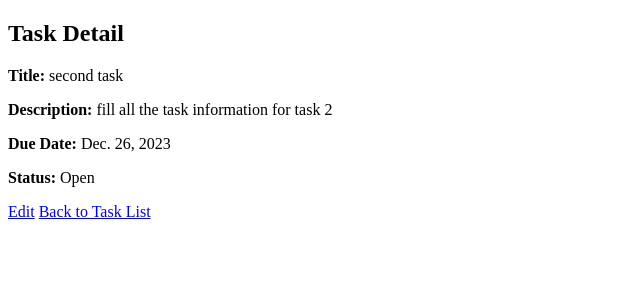
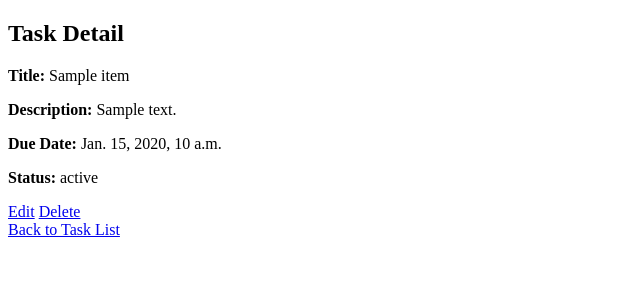
Before and after one commit to bhaveshbaldaniya8850/TODO_Application, a Django app: a page that uses algobulls_todo/todo_app/templates/todo_app/task_detail.html in a window 1280 px wide. Shown: the top 300 px of the page, without its empty margins (0-640 px from the left). Run offline with Django 5.2, Linux system fonts and the light colour scheme; data comes from the database, SQL or seed files in the repository; both versions use the stored data as it was before the commit; tables that the repository leaves empty hold one stand-in row (values such as "Sample post"); a database or web service that is not in the repository returns one stand-in record (values such as "Sample title"); data that the repository does not hold is empty.

Commit message:
Intermediate Commit

```diff
--- a/algobulls_todo/algobulls_todo/urls.py
+++ b/algobulls_todo/algobulls_todo/urls.py
@@ -25,4 +25,5 @@ urlpatterns = [
     path('create/', include('todo_app.urls')),
     path('update/<int:task_id>/', include('todo_app.urls')),
     path('view/<int:task_id>/', include('todo_app.urls')),
+    path('delete/<int:task_id>/', include('todo_app.urls')),
 ]
--- a/algobulls_todo/todo_app/templates/todo_app/task_detail.html
+++ b/algobulls_todo/todo_app/templates/todo_app/task_detail.html
@@ -14,6 +14,8 @@
 
     <!-- Link to go back to the task list -->
     <a href="{% url 'update_task' task.id %}">Edit</a>
+    <a href="{% url 'delete_task' task.id %}">Delete</a>
+    <br>
     <a href="{% url 'task_list'%}">Back to Task List</a>
 </body>
 </html>
--- a/algobulls_todo/todo_app/templates/todo_app/task_list.html
+++ b/algobulls_todo/todo_app/templates/todo_app/task_list.html
@@ -22,12 +22,16 @@
                 {{ task.title }}
                 (<a href="{% url 'view_task' task.id %}">View</a>)
                 (<a href="{% url 'update_task' task.id %}">Edit</a>)
+                (<a href="{% url 'delete_task' task.id %}">Delete</a>)
             </li>
         {% endfor %}
     </ul>
 
     <!-- Link to create a new task -->
     <button type="button" class="btn btn-outline-primary"><a href="{% url 'create_task' %}">Create New Task</a></button>
-
+   {% comment %} <br>
+    <div class="form-group">
+        <p1>testcase {{tasks}}</p1>
+    </div> {% endcomment %}
 </body>
 </html>
--- a/algobulls_todo/todo_app/urls.py
+++ b/algobulls_todo/todo_app/urls.py
@@ -3,9 +3,11 @@ from . import views
 from .views import *
 
 urlpatterns = [
+    # path('index', index, name='index'),
     path('', task_list, name='task_list'),
     path('task_list', task_list, name='task_list'),
     path('create/', create_task, name='create_task'),
     path('update/<int:task_id>/', update_task, name='update_task'),
     path('view/<int:task_id>/', view_task, name='view_task'),
+    path('delete/<int:task_id>/', delete_task, name='delete_task'),
 ]
--- a/algobulls_todo/todo_app/views.py
+++ b/algobulls_todo/todo_app/views.py
@@ -2,41 +2,172 @@ from django.shortcuts import render, redirect, get_object_or_404
 from django.http import HttpResponse
 from .models import *
 from .forms import TaskForm
+import requests, json
+from django.core.serializers.json import DjangoJSONEncoder
+
 
 # Create your views here.
 # def index(request):
 #     tasks = Task.objects.all()
+#     tasks = ['25', 'bhavesh']
 #     context = {'tasks' : tasks}
 #     return render(request, 'todo_app/list.html', context)
 
 def task_list(request):
-    tasks = Task.objects.all()
+    # Make a GET request to your API endpoint to fetch todo items
+    api_url = 'http://localhost:8000/api/todos/'
+    response = requests.get(api_url)
+
+    if response.status_code == 200:
+        tasks = response.json()
+    else:
+        tasks = []
+
     return render(request, 'todo_app/task_list.html', {'tasks': tasks})
+
+# def task_list(request):
+#     tasks = Task.objects.all()
+#     return render(request, 'todo_app/task_list.html', {'tasks': tasks})
 
 def create_task(request):
     if request.method == 'POST':
         form = TaskForm(request.POST)
         if form.is_valid():
-            form.save()
-            return redirect('task_list')  # Change 'task_list' to your actual task list URL
+            # Validate the form and retrieve cleaned data
+            cleaned_data = form.cleaned_data
+            tags_list = list(cleaned_data['tags'].values())
+            print(cleaned_data)
+
+            # Make a POST request to create a new task through the API
+            api_url = 'http://localhost:8000/api/todos/'
+            data = {
+                'title': cleaned_data['title'],
+                'description': cleaned_data['description'],
+                'due_date': cleaned_data['due_date'],
+                'tags': tags_list,
+                'status': cleaned_data.get('status', 'OPEN'),
+            }
+            print(data)
+            response = requests.post(api_url, json= data)
+
+            if response.status_code == 201:
+                # Task created successfully, redirect to the task list
+                return redirect('task_list')
+            else:
+                # Handle error, you might want to show an error message to the user
+                pass
     else:
         form = TaskForm()
 
     return render(request, 'todo_app/task_form.html', {'form': form})
 
+
+# def create_task(request):
+#     if request.method == 'POST':
+#         form = TaskForm(request.POST)
+#         if form.is_valid():
+#             form.save()
+#             return redirect('task_list')
+#     else:
+#         form = TaskForm()
+
+#     return render(request, 'todo_app/task_form.html', {'form': form})
+
 def update_task(request, task_id):
-    task = Task.objects.get(pk=task_id)
+    # Get the task from the API
+    api_url = f'http://localhost:8000/api/todos/{task_id}/'
+    response = requests.get(api_url)
+
+    if response.status_code == 200:
+        task_data = response.json()
+    else:
+        # Handle error, you might want to show an error message to the user
+        task_data = {}
 
     if request.method == 'POST':
-        form = TaskForm(request.POST, instance=task)
+        form = TaskForm(request.POST)
         if form.is_valid():
-            form.save()
-            return redirect('task_list')  # Change 'task_list' to your actual task list URL
+            # Validate the form and retrieve cleaned data
+            cleaned_data = form.cleaned_data
+
+            # Convert queryset to a list of dictionaries
+            tags_list = list(cleaned_data['tags'].values())
+
+            # Make a PUT request to update the task through the API
+            update_data = {
+                'title': cleaned_data['title'],
+                'description': cleaned_data['description'],
+                'due_date': cleaned_data['due_date'],  # Serialize date to string
+                'tags': tags_list,
+                'status': cleaned_data.get('status', 'OPEN'),
+            }
+
+            update_response = requests.put(api_url, json=update_data)
+
+            if update_response.status_code == 200:
+                # Task updated successfully, redirect to the task list
+                return redirect('task_list')
+            else:
+                # Handle error, you might want to show an error message to the user
+                pass
     else:
-        form = TaskForm(instance=task)
+        form = TaskForm(initial=task_data)
 
     return render(request, 'todo_app/task_form.html', {'form': form})
 
+# def update_task(request, task_id):
+#     task = Task.objects.get(pk=task_id)
+
+#     if request.method == 'POST':
+#         form = TaskForm(request.POST, instance=task)
+#         if form.is_valid():
+#             form.save()
+#             return redirect('task_list')
+#     else:
+#         form = TaskForm(instance=task)
+
+#     return render(request, 'todo_app/task_form.html', {'form': form})
+
+
 def view_task(request, task_id):
-    task = get_object_or_404(Task, pk=task_id)
+    # Make a GET request to fetch task details from the API
+    api_url = f'http://localhost:8000/api/todos/{task_id}/'
+    response = requests.get(api_url)
+
+    if response.status_code == 200:
+        task = response.json()
+    else:
+        # Handle error, you might want to show an error message to the user
+        task = {}
+
+    # Render the task_detail.html template with the task data
     return render(request, 'todo_app/task_detail.html', {'task': task})
+
+
+# def view_task(request, task_id):
+#     task = get_object_or_404(Task, pk=task_id)
+#     return render(request, 'todo_app/task_detail.html', {'task': task})
+
+
+def delete_task(request, task_id):
+    # Make a GET request to fetch task details from the API
+    api_url = f'http://localhost:8000/api/todos/{task_id}/'  # Replace with your actual API URL
+    response = requests.get(api_url)
+
+    if response.status_code == 200:
+        task_data = response.json()
+    else:
+        # Handle error, you might want to show an error message to the user
+        task_data = {}
+
+    delete_response = requests.delete(api_url)
+    print("if executed  : ", delete_response)
+
+    if delete_response.status_code == 204:
+        # Task deleted successfully, redirect to the task list
+        return redirect('task_list')
+    else:
+        # Handle error, you might want to show an error message to the user
+        pass
+
+    return render(request, 'todo_app/task_list.html', {'task': task_data})
```
Also changed, not shown: algobulls_todo/api/models.py (deleted, +0 -20 lines), algobulls_todo/api/migrations/0003_remove_task_tags_delete_tag_delete_task.py (added), algobulls_todo/db.sqlite3.
